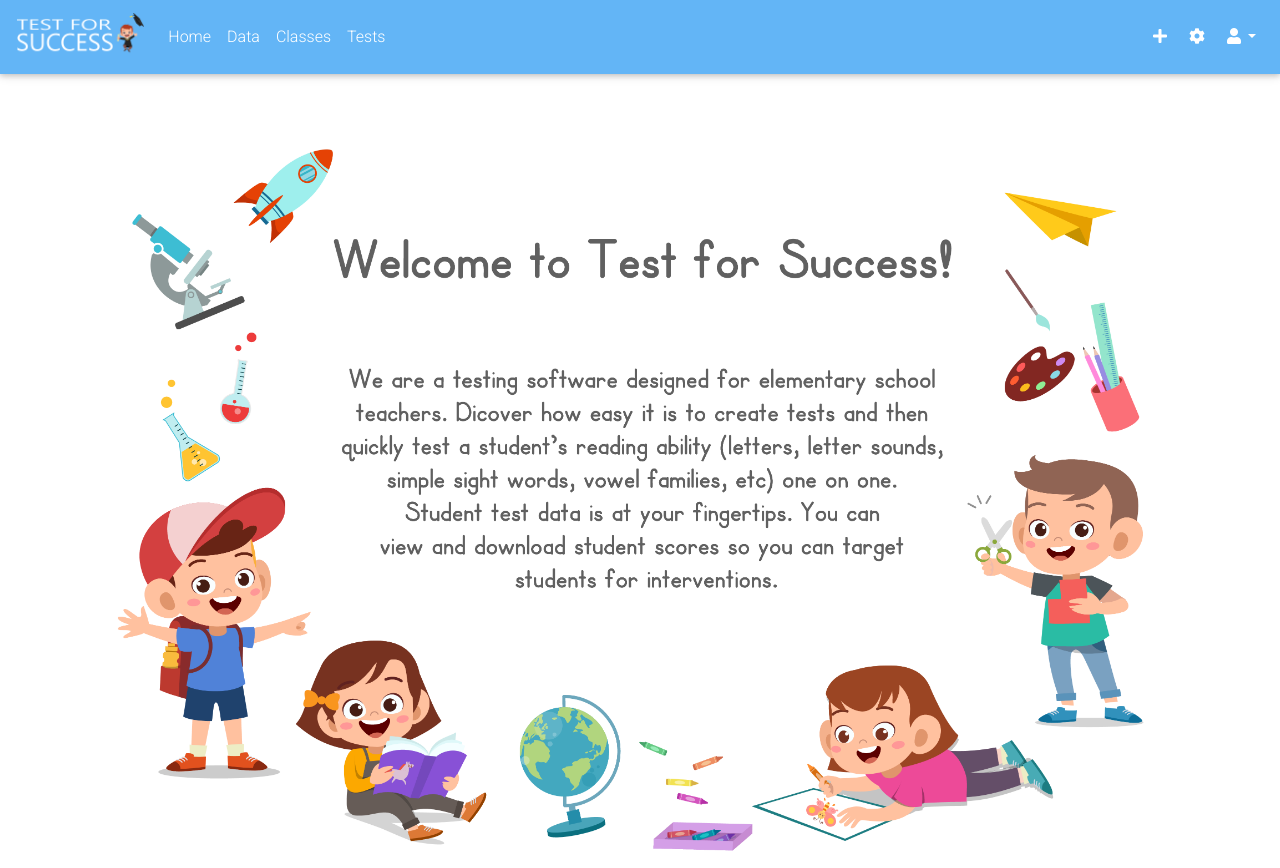
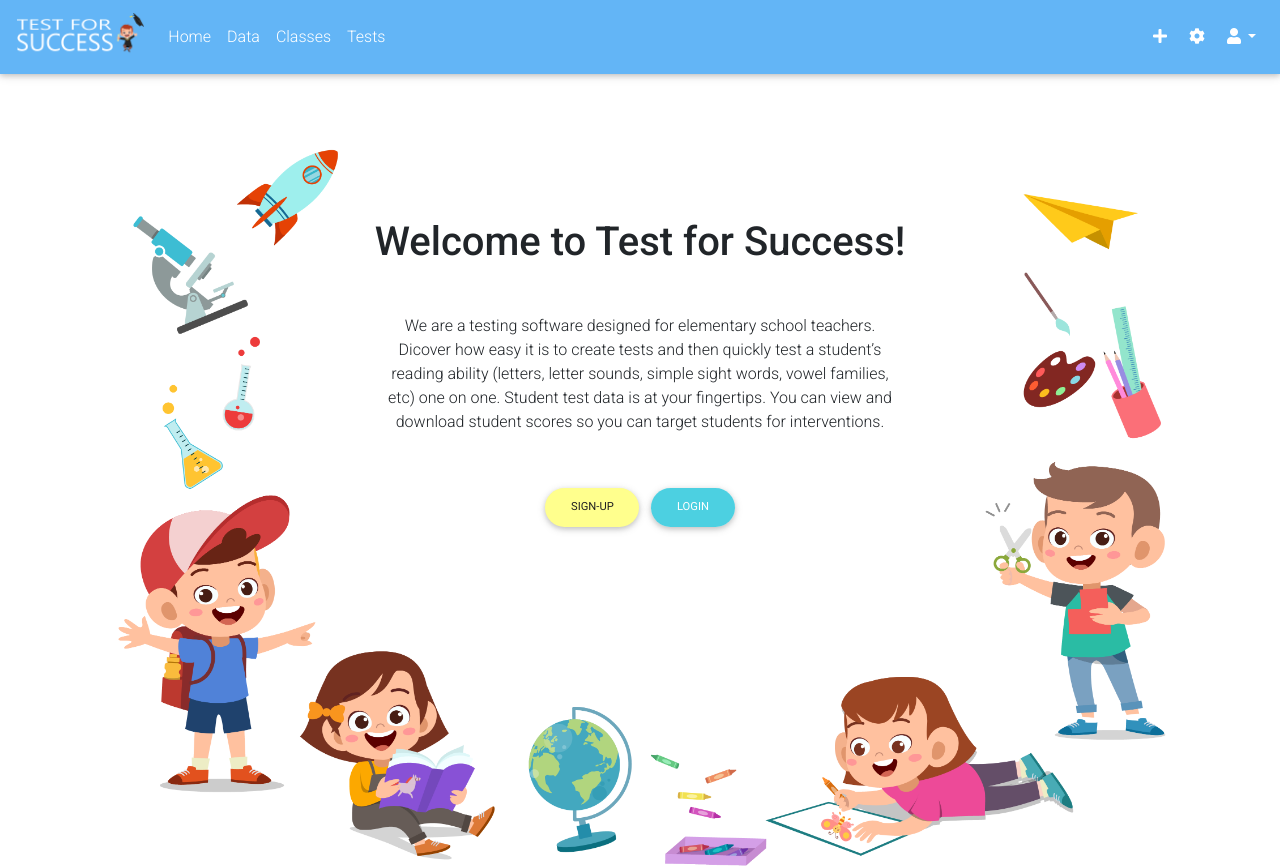
Before and after one commit to HeatherButterfield/testforsuccess, a React (Create React App) app: page / in a window 1280 px wide. Shown: the top 868 px of the page. Built offline with nearby package versions, Linux system fonts and the light colour scheme.

Commit message:
buttons on home page

```diff
--- a/src/pages/HomePage.js
+++ b/src/pages/HomePage.js
@@ -6,8 +6,18 @@ import BarGraph from "../assets/barGraph.png"
 function HomePage() {
   return (
     <div className="container">
-      <div className="row margin-bottom margin-top">
-        <img src={Header} alt="welcome" style={{ width: "100%" }}/>
+      <div class="row margin-top margin-bottom">
+        <div style={{backgroundImage: "url(" + Header + ")", backgroundSize: "cover", height: "800px"}}>
+          <div class="text-center py-5 px-4 margin-sides">
+            <div>
+              <h2 class="h1-responsive pt-3 mb-5 font-bold margin-top"><strong>Welcome to Test for Success!</strong></h2>
+              <p class="mx-5 mb-5">We are a testing software designed for elementary school teachers. Dicover how easy it is to create tests and then quickly test a student’s reading ability (letters, letter sounds, simple sight words, vowel families, etc) one on one. Student test data is at your fingertips. You can view and download student scores so you can target students for interventions.
+              </p>
+              <a class="btn text-dark yellow accent-1 btn-rounded btn-md">Sign-up</a>
+              <a href="/login" class="btn text-white rgba-cyan-strong btn-rounded btn-md">Login</a>
+            </div>
+          </div>
+        </div>
       </div>
       <div className="row margin-bottom align-items-center">
         <div class="col-sm-12 col-md-6">
```
Also changed, not shown: src/assets/homePageHeader.png.
